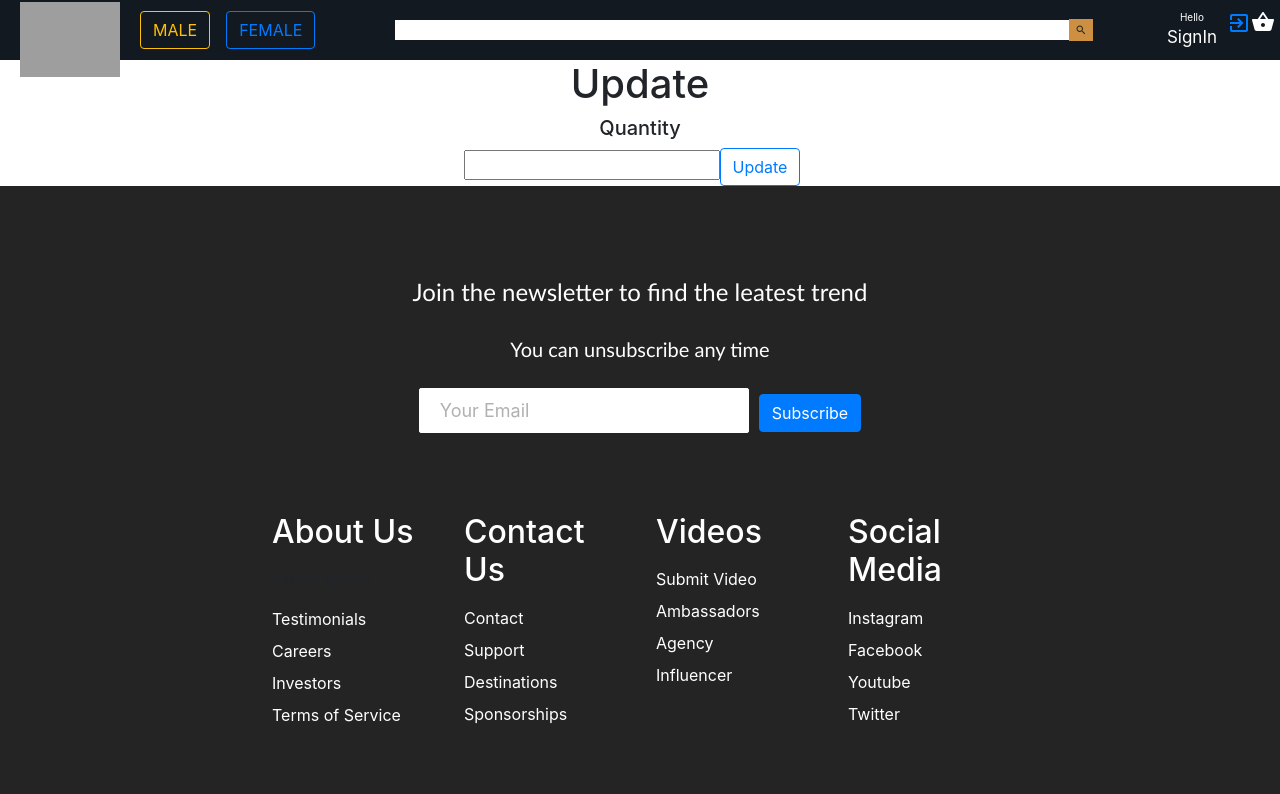
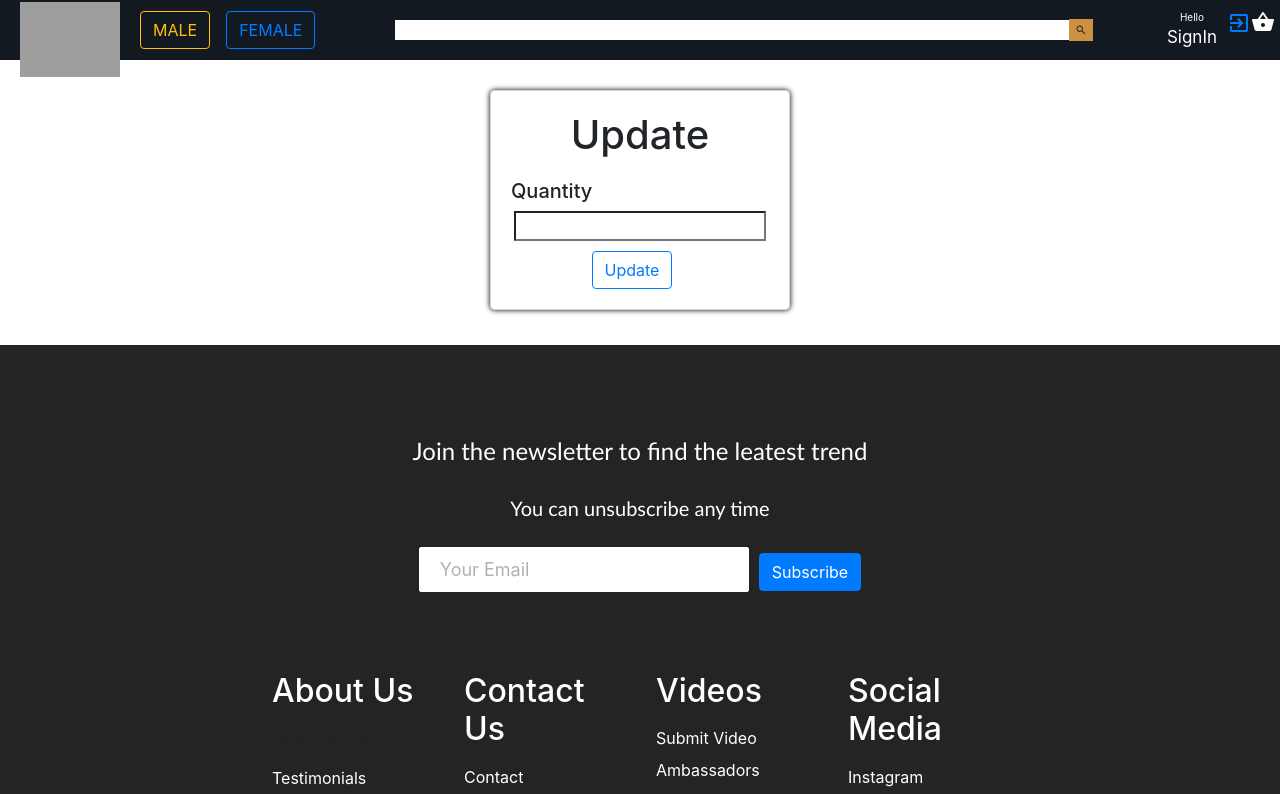
Before and after one commit to isseidangol/xtreme-react-js, a React (Create React App) app: page /updatecheckout/1 in a window 1280 px wide. Shown: the top 794 px of the page. Built offline with nearby package versions, Linux system fonts and the light colour scheme; grey boxes are pictures that could not be loaded.

Commit message:
update checkout css completed

```diff
--- a/src/Body/UpdateCheckout.css
+++ b/src/Body/UpdateCheckout.css
@@ -0,0 +1,38 @@
+.updateCheckout{
+    margin-top: 30px;
+    margin-bottom: 30px;
+    display: flex;
+    flex-direction: column;
+    align-items: center;
+    background-color: white;
+
+}
+.updateCheckout_container{
+
+    width: 300px;
+    height: fit-content;
+    display: flex;
+    flex-direction:column ;
+    border-radius: 5px;
+    border: 1px solid lightgray;
+    padding: 20px;
+    margin-bottom:5px ;
+    box-shadow: 0px 0px 5px 0.6px;
+}
+
+.updateCheckout_container  h1 {
+    font-weight: 500;
+    margin-bottom: 20px;
+}
+
+.updateCheckout_container  form  h5{
+    text-align: left;
+
+}
+
+.updateCheckout_container  form  input{
+    height: 30px;
+    margin-bottom: 10px;
+    background-color: white;
+    width:98%;
+}
--- a/src/Body/UpdateCheckout.js
+++ b/src/Body/UpdateCheckout.js
@@ -39,8 +39,8 @@ import './UpdateCheckout.css'
 
     render() {
         return (
-            <div>
-                 <div className="update_Checkout">
+            <div className="updateCheckout">
+
       <div className="updateCheckout_container">
         <h1>Update</h1>
 
@@ -62,7 +62,7 @@ import './UpdateCheckout.css'
             </div>
             </div>
 
-            </div>
+
 
         )
     }
```
